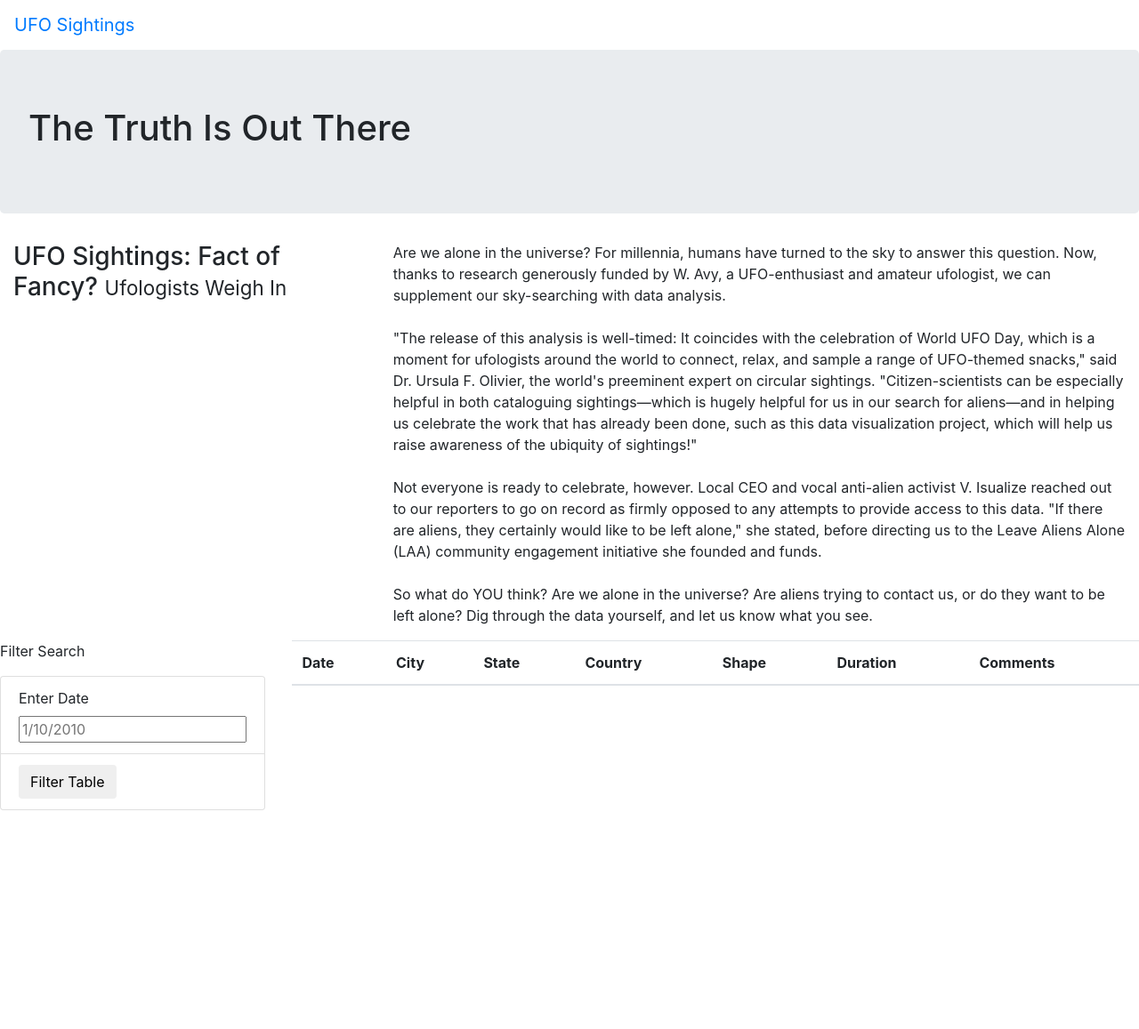
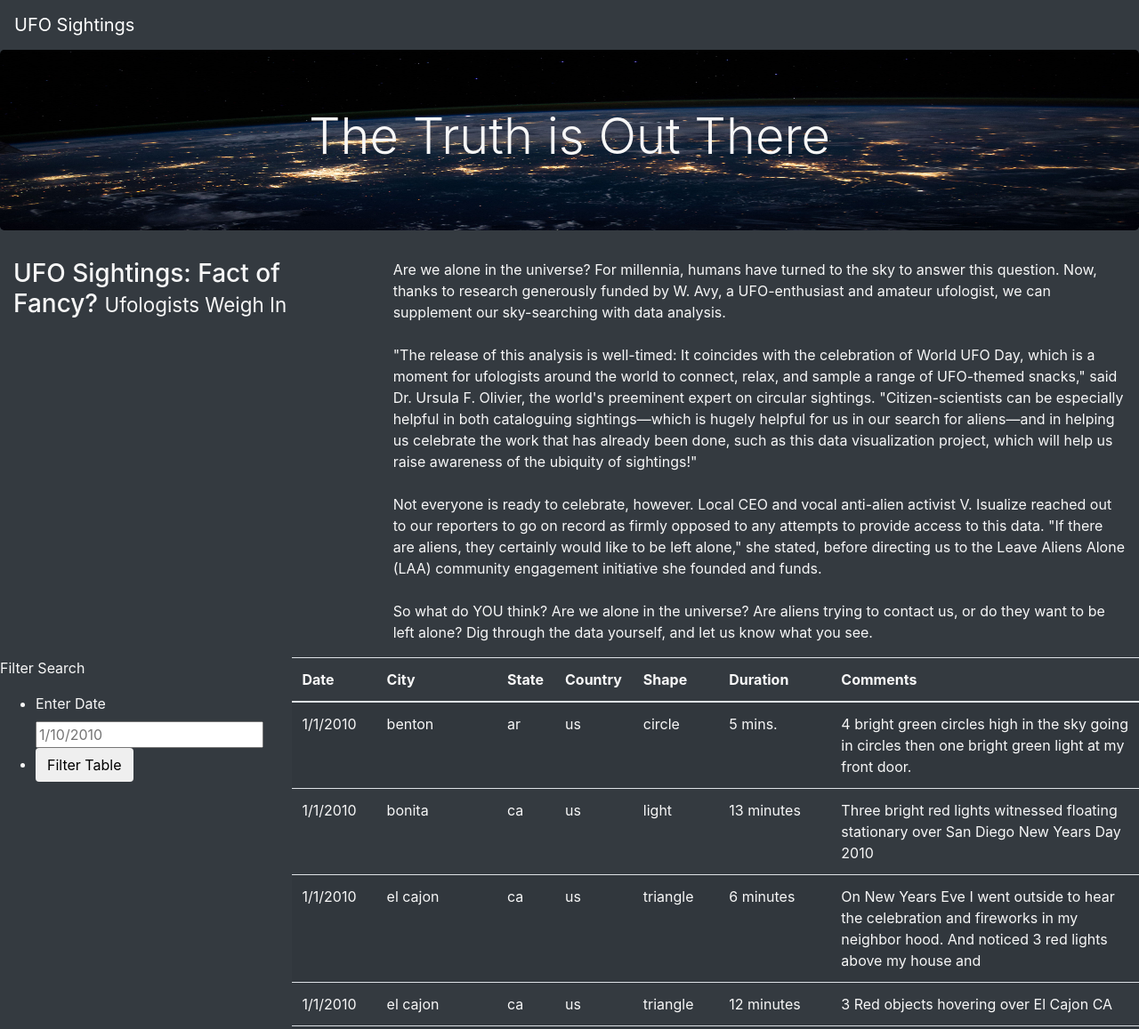
Before and after one commit to yurii151/UFOs, a plain HTML site: page index.html in a window 1280 px wide. Shown: the top 1157 px of the page at 89% size. Before the commit the page ends 911 px from the top, so only its background shows below. Drawn offline with nearby package versions, Linux system fonts and the light colour scheme; files that its build step writes are made by us from their sources.

Commit message:
Updating website tyring to add image.

```diff
--- a/index.html
+++ b/index.html
@@ -13,14 +13,14 @@
     />
     <link rel="stylesheet" href="static/css/style.css">
 </head>
-<body>
+<body class="bg-dark">
     <div class="wrapper">
-        <nav class="navbar navbar-expand-lg">
+        <nav class="navbar navbar-dark bg-dark navbar-expand-lg">
             <a class="navbar-brand" href="index.html">UFO Sightings</a>
         </nav>
     </div>
     <div class="jumbotron">
-        <h1>The Truth Is Out There</h1>
+        <h1 class="display-4">The Truth is Out There</h1>
       </div>
       <div class="container-fluid">
         <div class="row">
@@ -40,16 +40,18 @@
               <div class="col-md-3">
                 <form>
                     <p>Filter Search</p>
-                </form>
-                <ul class="list-group">
-                    <li class="list-group-item">
+                    <ul>
+                      <li>
                         <label for="date">Enter Date</label>
                         <input type="text" placeholder="1/10/2010" id="datetime" />
-                    </li>
-                    <li class="list-group-item">
-                    <button id="filter-btn" type="button" class="btn btn-default">Filter Table</button>
-                    </li>
-                </ul>
+                      </li>
+                      <li>
+                         <button id="filter-btn" type="button" class="btn btn-default">
+                           Filter Table
+                         </button>
+                      </li>
+                    </ul>
+                   </form>
               </div>
               <div class="col-md-9">
                 <table class="table table-striped">
@@ -70,5 +72,8 @@
             </div>
           </div>
       </div>
+      <script src="https://cdnjs.cloudflare.com/ajax/libs/d3/4.11.0/d3.js"></script>
+      <script src="static/js/data.js"></script>
+      <script src="static/js/app.js"></script>
 </body>
 </html>
--- a/static/style/style.css
+++ b/static/style/style.css
@@ -0,0 +1,9 @@
+body {
+
+    color: #f7f7f7;
+    .jumbotron {
+        background-image: url("../images/nasa.jpg");
+        background-size: 100% 100%;
+        text-align: center;
+      }
+  }
```
Also changed, not shown: static/images/nasa.jpg (added), 2 other files.
